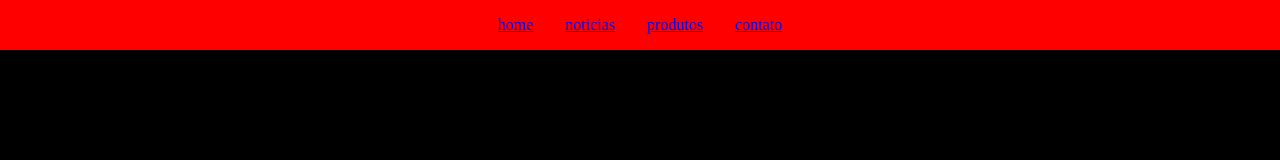
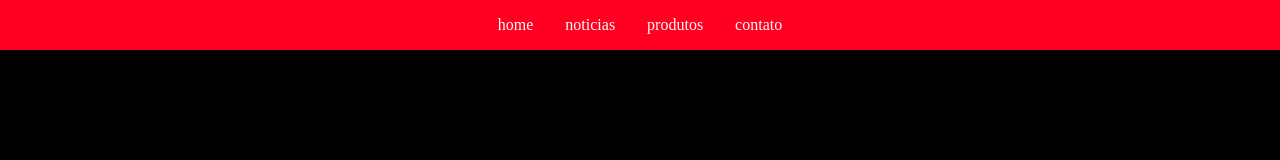
Before and after one commit to anna-ireno/menudenavegacao1b, a plain HTML site: page index.html in a window 1280 px wide. Drawn offline with Linux system fonts and the light colour scheme.

Commit message:
sruycoipbg

```diff
--- a/index.html
+++ b/index.html
@@ -24,7 +24,7 @@
                 display: flex;
                 justify-content: center;
                 align-items: center;
-                background-color: red;
+                background-color: rgb(255, 0, 34);
             }
 
             .botoes{
@@ -38,6 +38,15 @@
 
             li{
                 padding: 1em;
+            }
+
+            li a{
+                text-decoration: none;
+                color: floralwhite;
+            }
+            li a:hover{
+                background-color: aquamarine;
+                color: aqua;
             }
          }
     </style>
```
